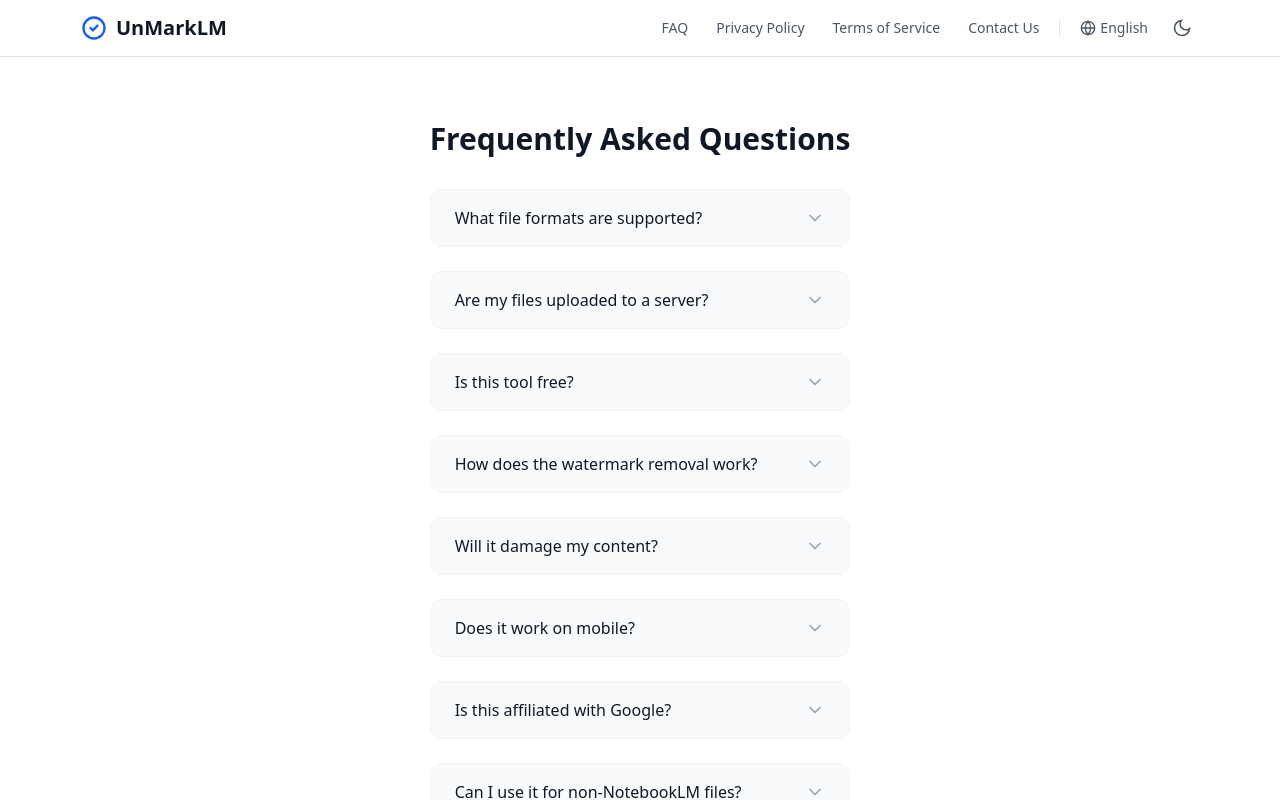
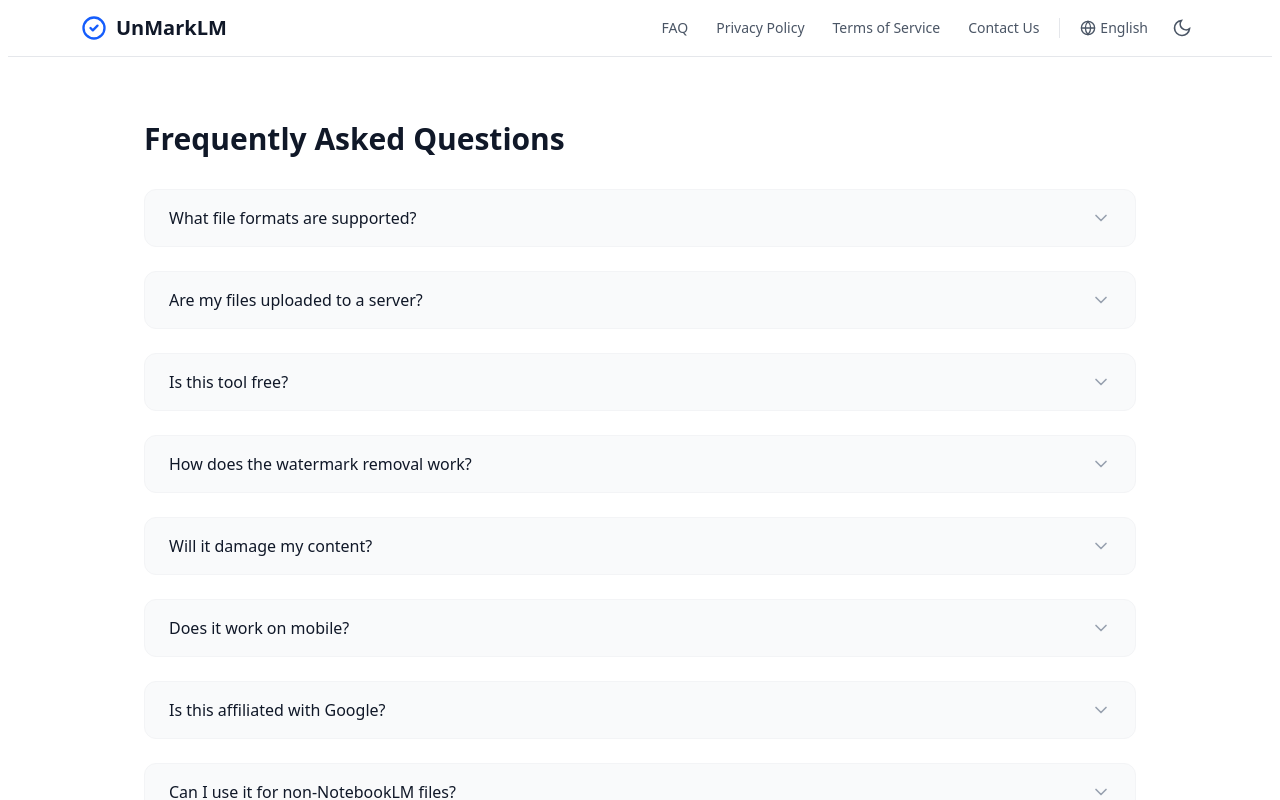
Before and after one commit to Daesrock/UnMarkLM, a Next.js app: page /faq in a window 1280 px wide. Shown: the top 800 px of the page. Built offline with nearby package versions, Linux system fonts and the light colour scheme.

Commit message:
FAQ: multi-open accordion and stable width behavior

```diff
--- a/src/app/faq/page.tsx
+++ b/src/app/faq/page.tsx
@@ -1,11 +1,19 @@
 'use client';
 
+import { useState } from 'react';
 import Header from '@/components/Header';
 import Footer from '@/components/Footer';
 import { useI18n } from '@/hooks/useI18n';
 
 export default function FAQPage() {
   const { t, ready } = useI18n();
+  const [openIndexes, setOpenIndexes] = useState<number[]>([]);
+
+  const toggleOpen = (index: number) => {
+    setOpenIndexes((prev) => (prev.includes(index)
+      ? prev.filter((item) => item !== index)
+      : [...prev, index]));
+  };
 
   if (!ready) {
     return (
@@ -29,23 +37,32 @@ export default function FAQPage() {
   return (
     <>
       <Header />
-      <main className="flex-1 max-w-3xl mx-auto px-4 py-16">
+      <main className="flex-1 max-w-5xl mx-auto px-4 py-16 overflow-x-hidden">
         <h1 className="text-3xl font-bold text-gray-900 dark:text-white mb-8">
           {t('faq.title')}
         </h1>
-        <div className="space-y-6">
+        <div className="space-y-6 w-full">
           {faqs.map((faq, idx) => (
-            <details key={idx} className="group bg-gray-50 dark:bg-gray-900 rounded-xl border border-gray-100 dark:border-gray-800 overflow-hidden">
-              <summary className="flex items-center justify-between cursor-pointer px-6 py-4 text-gray-900 dark:text-white font-medium hover:bg-gray-100 dark:hover:bg-gray-800/50 transition-colors">
-                <span>{faq.q}</span>
-                <svg className="w-5 h-5 text-gray-400 transition-transform group-open:rotate-180 flex-shrink-0 ml-4" viewBox="0 0 24 24" fill="none" stroke="currentColor" strokeWidth={2}>
+            <div key={idx} className="w-full min-w-0 bg-gray-50 dark:bg-gray-900 rounded-xl border border-gray-100 dark:border-gray-800 overflow-hidden">
+              <button
+                type="button"
+                onClick={() => toggleOpen(idx)}
+                className="w-full min-w-0 flex items-center justify-between cursor-pointer px-6 py-4 text-gray-900 dark:text-white font-medium hover:bg-gray-100 dark:hover:bg-gray-800/50 transition-colors"
+                aria-expanded={openIndexes.includes(idx)}
+              >
+                <span className="min-w-0 break-words pr-2 text-left">{faq.q}</span>
+                <svg className={`w-5 h-5 text-gray-400 transition-transform flex-shrink-0 ml-4 ${openIndexes.includes(idx) ? 'rotate-180' : ''}`} viewBox="0 0 24 24" fill="none" stroke="currentColor" strokeWidth={2}>
                   <path d="M6 9l6 6 6-6" strokeLinecap="round" strokeLinejoin="round" />
                 </svg>
-              </summary>
-              <div className="px-6 pb-4 text-gray-600 dark:text-gray-400 text-sm leading-relaxed">
-                {faq.a}
+              </button>
+              <div className={`grid transition-[grid-template-rows] duration-200 ease-out ${openIndexes.includes(idx) ? 'grid-rows-[1fr]' : 'grid-rows-[0fr]'}`}>
+                <div className="overflow-hidden min-w-0">
+                  <div className="px-6 pb-4 text-gray-600 dark:text-gray-400 text-sm leading-relaxed break-words [overflow-wrap:anywhere]">
+                    {faq.a}
+                  </div>
+                </div>
               </div>
-            </details>
+            </div>
           ))}
         </div>
       </main>
--- a/src/app/globals.css
+++ b/src/app/globals.css
@@ -27,6 +27,8 @@ body {
 
 /* Smooth transitions for theme switching */
 html {
+  overflow-y: scroll;
+  scrollbar-gutter: stable both-edges;
   transition:
     background-color 0.2s ease,
     color 0.2s ease;
```
